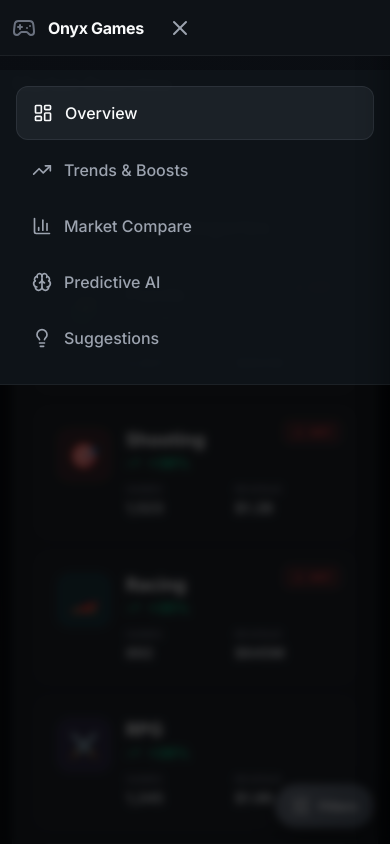
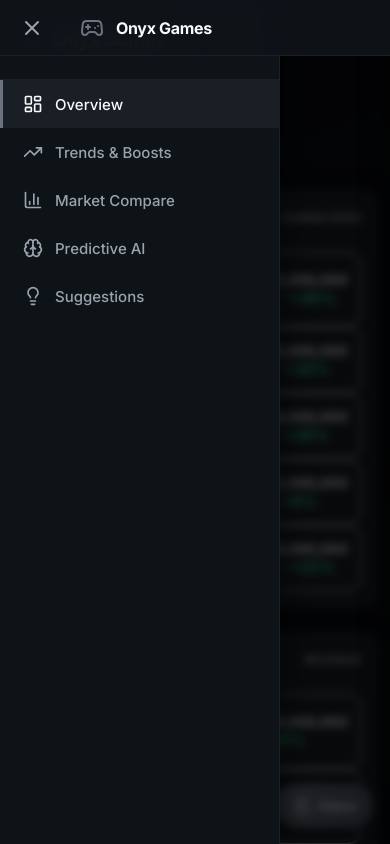
Before and after one commit to fadil013/Market-Intelligence-, a React (Vite) app: page / in a window 390 px wide. Both pictures are taken after a click on the button "Toggle menu". Shown: the top 844 px of the page. Built offline with nearby package versions, Linux system fonts and the light colour scheme; the HTML template or start-up script is replaced by a standard one.

Commit message:
feat: TL feedback - mobile menu left sidebar, reorder components, comprehensive roadmap

```diff
--- a/src/index.css
+++ b/src/index.css
@@ -1608,6 +1608,7 @@
   padding: 8px;
   border-radius: 8px;
   transition: all 0.2s ease;
+  margin-right: 12px;
 }
 
 .mobile-menu-toggle:hover {
@@ -1619,7 +1620,7 @@
 .mobile-menu-overlay {
   display: none;
   position: fixed;
-  top: 70px;
+  top: 0;
   left: 0;
   right: 0;
   bottom: 0;
@@ -1629,40 +1630,54 @@
   animation: fadeIn 0.2s ease;
 }
 
-.mobile-menu {
-  position: absolute;
+.mobile-menu-sidebar {
+  position: fixed;
   top: 0;
   left: 0;
-  right: 0;
+  bottom: 0;
+  width: 280px;
   background: rgba(15, 20, 25, 0.98);
+  backdrop-filter: blur(16px);
+  border-right: 1px solid var(--glass-border);
+  padding: 0;
+  animation: slideInLeft 0.3s ease;
+  display: flex;
+  flex-direction: column;
+  box-shadow: 8px 0 24px rgba(0, 0, 0, 0.4);
+}
+
+.mobile-menu-header {
+  display: flex;
+  align-items: center;
+  justify-content: space-between;
+  padding: 20px;
   border-bottom: 1px solid var(--glass-border);
-  padding: 16px;
-  animation: slideDown 0.3s ease;
 }
 
 .mobile-nav-item {
   display: flex;
   align-items: center;
   gap: 12px;
-  padding: 16px;
+  padding: 14px 20px;
   color: var(--text-secondary);
   text-decoration: none;
-  font-size: 16px;
+  font-size: 15px;
   font-weight: 500;
-  border-radius: 12px;
+  border-radius: 0;
   transition: all 0.2s ease;
-  margin-bottom: 4px;
+  border-left: 3px solid transparent;
 }
 
 .mobile-nav-item:hover {
   background: rgba(255, 255, 255, 0.05);
   color: var(--text-primary);
+  border-left-color: rgba(107, 114, 128, 0.3);
 }
 
 .mobile-nav-item.active {
-  background: rgba(107, 114, 128, 0.15);
+  background: rgba(107, 114, 128, 0.12);
   color: #f9fafb;
-  border: 1px solid rgba(107, 114, 128, 0.2);
+  border-left-color: #6b7280;
 }
 
 /* Mobile Filter Toggle Button */
@@ -1747,14 +1762,12 @@
   to { opacity: 1; }
 }
 
-@keyframes slideDown {
+@keyframes slideInLeft {
   from {
-    opacity: 0;
-    transform: translateY(-20px);
+    transform: translateX(-100%);
   }
   to {
-    opacity: 1;
-    transform: translateY(0);
+    transform: translateX(0);
   }
 }
 
--- a/src/layouts/DashboardLayout.jsx
+++ b/src/layouts/DashboardLayout.jsx
@@ -16,6 +16,13 @@
     return (
         <div className="app-container-new">
             <header className="top-nav">
+                <button
+                    className="mobile-menu-toggle"
+                    onClick={() => setMobileMenuOpen(!mobileMenuOpen)}
+                    aria-label="Toggle menu"
+                >
+                    {mobileMenuOpen ? <X size={24} /> : <Menu size={24} />}
+                </button>
                 <div className="top-nav-brand">
                     <Gamepad2 size={24} style={{ color: '#6b7280' }} />
                     <span className="brand-name">Onyx Games</span>
@@ -33,19 +40,21 @@
                         </NavLink>
                     ))}
                 </nav>
-                <button
-                    className="mobile-menu-toggle"
-                    onClick={() => setMobileMenuOpen(!mobileMenuOpen)}
-                    aria-label="Toggle menu"
-                >
-                    {mobileMenuOpen ? <X size={24} /> : <Menu size={24} />}
-                </button>
             </header>
 
-            {/* Mobile Menu Overlay */}
+            {/* Mobile Menu Sidebar - Slides from Left */}
             {mobileMenuOpen && (
                 <div className="mobile-menu-overlay" onClick={() => setMobileMenuOpen(false)}>
-                    <nav className="mobile-menu" onClick={(e) => e.stopPropagation()}>
+                    <nav className="mobile-menu-sidebar" onClick={(e) => e.stopPropagation()}>
+                        <div className="mobile-menu-header">
+                            <div className="flex items-center gap-3">
+                                <Gamepad2 size={22} style={{ color: '#6b7280' }} />
+                                <span style={{ fontSize: '18px', fontWeight: 700, color: '#f9fafb' }}>Onyx Games</span>
+                            </div>
+                            <button onClick={() => setMobileMenuOpen(false)} style={{ background: 'none', border: 'none', color: '#9ca3af', cursor: 'pointer', padding: '8px' }}>
+                                <X size={20} />
+                            </button>
+                        </div>
                         {navItems.map((item) => (
                             <NavLink
                                 key={item.path}
--- a/src/pages/Overview.jsx
+++ b/src/pages/Overview.jsx
@@ -187,8 +187,7 @@
                             </div>
                         )}
 
-                        <TrendingCategories />
-
+                        {/* Top Trending Games List First */}
                         {currentRankings.topFree.length > 0 ? (
                             <RankingsGrid rankings={currentRankings} onAppSelect={handleAppSelect} collapsed={false} />
                         ) : (
@@ -204,6 +203,9 @@
                                 <p style={{ color: '#9ca3af', fontSize: '14px' }}>Try adjusting your filters to see more results</p>
                             </div>
                         )}
+
+                        {/* Trending Categories After Top Games */}
+                        <TrendingCategories />
 
                         <div style={{ marginTop: '16px' }}>
                             <div className="section-header" style={{ marginBottom: '20px' }}>
```
Also changed, not shown: 1 other file (tests, documents, lock files or other folders).
